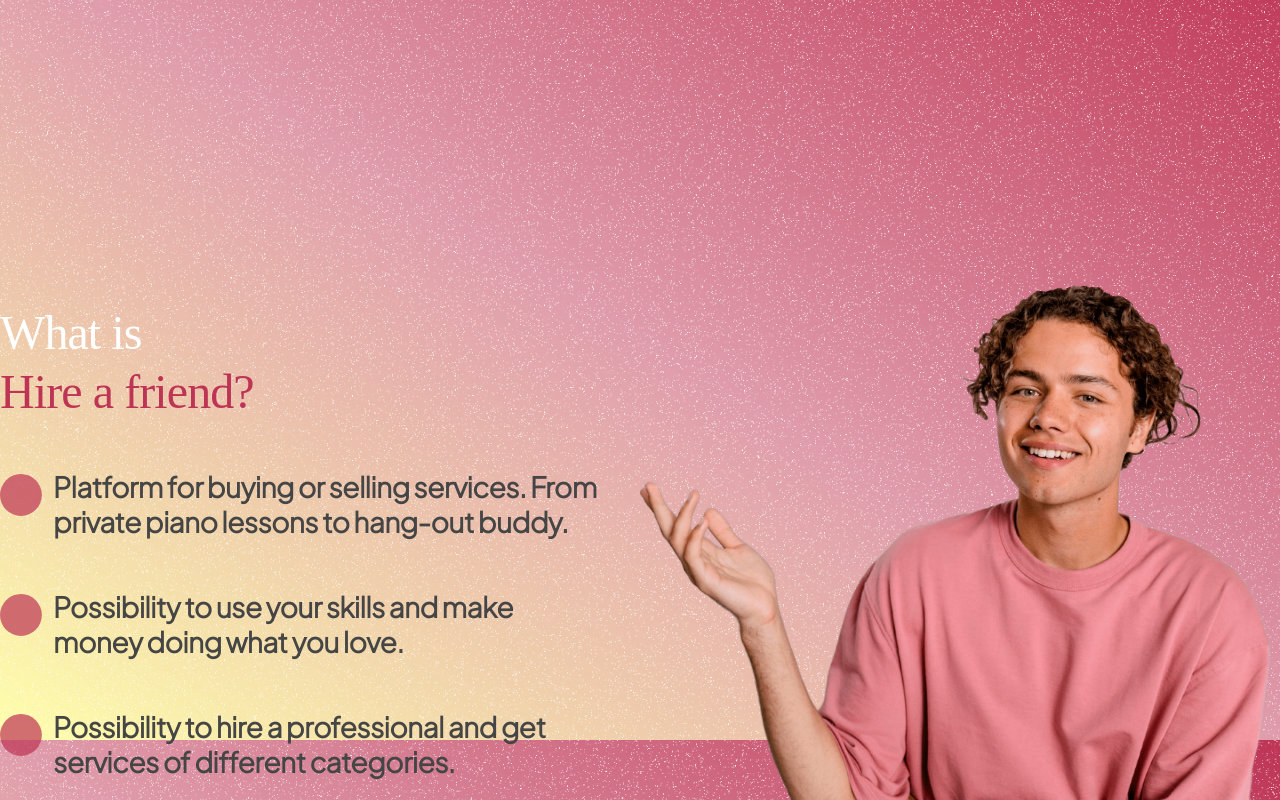
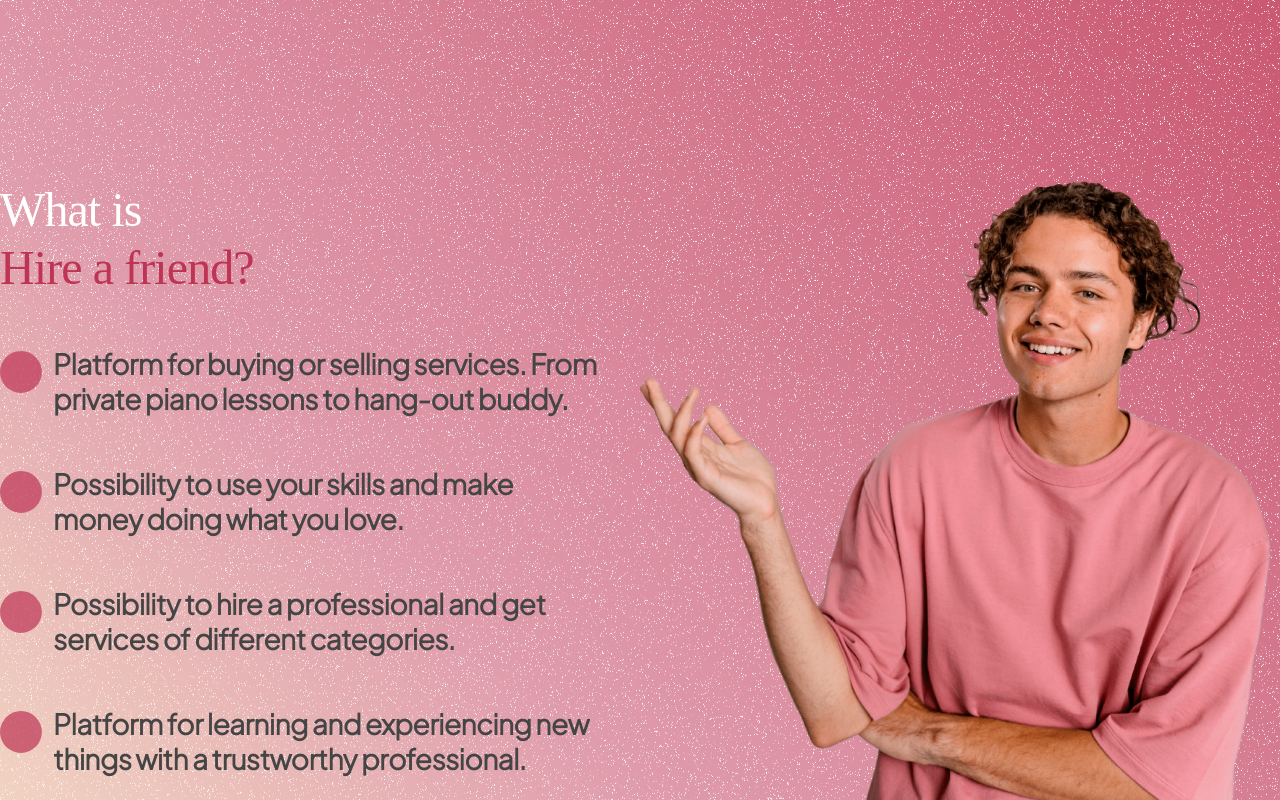
Before and after one commit to Mylothros/hire-a-friend, a Next.js app: page / in a window 1280 px wide. Shown: the part 860-1660 px from the top of the page. Built offline with nearby package versions, Linux system fonts and the light colour scheme; a web font is replaced by a local one.

Commit message:
add background to be scrolabel

```diff
--- a/styles/global.scss
+++ b/styles/global.scss
@@ -5,9 +5,7 @@ body {
   -webkit-font-smoothing: antialiased;
   -moz-osx-font-smoothing: grayscale;
   color: #FFFFFF;
-  background:
-  url('../public/assets/images/noise.png'),
-  linear-gradient(to top right, #ffff0054, #be34547c, #BE3455);
+
   // linear-gradient(to top right, #ffff0054, #ffff0054 25%, #be34547c 50%, #BE3455 75%);
   // background-repeat: no-repeat;
   background-attachment: fixed;
--- a/styles/pages/landingPage.module.scss
+++ b/styles/pages/landingPage.module.scss
@@ -4,7 +4,11 @@
     max-width: 100%;
     margin: 0 auto;
     text-align: center;
-    height: 996px;
+    background: url('../../public/assets/images/noise.png'),
+    -webkit-linear-gradient(linear-gradient(45deg, #be345481, #ffff002c, #be34547c, #be3454c2, #BE3455));
+    background:
+    url('../../public/assets/images/noise.png'),
+    linear-gradient(45deg, #be345481, #ffff002c, #be34547c, #be3454c2, #BE3455);
 
     .area-1 {
         display: grid;
@@ -73,7 +77,7 @@
     .area-2 {
         display: grid;
         grid-template-columns: 1fr 1fr;
-        margin: 195px auto;
+        margin: 0px auto;
 
         .target-paragraph-1 {
             font-family: 'Unbounded';
```
